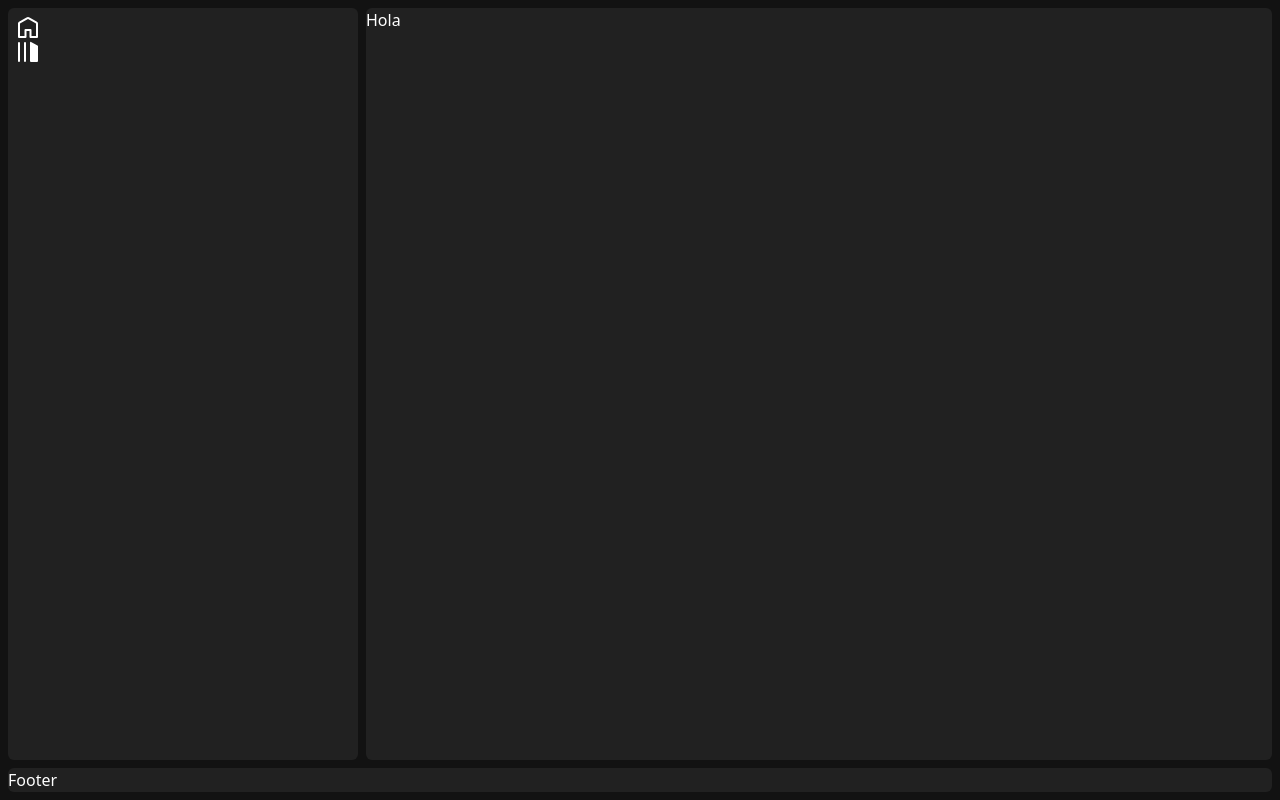
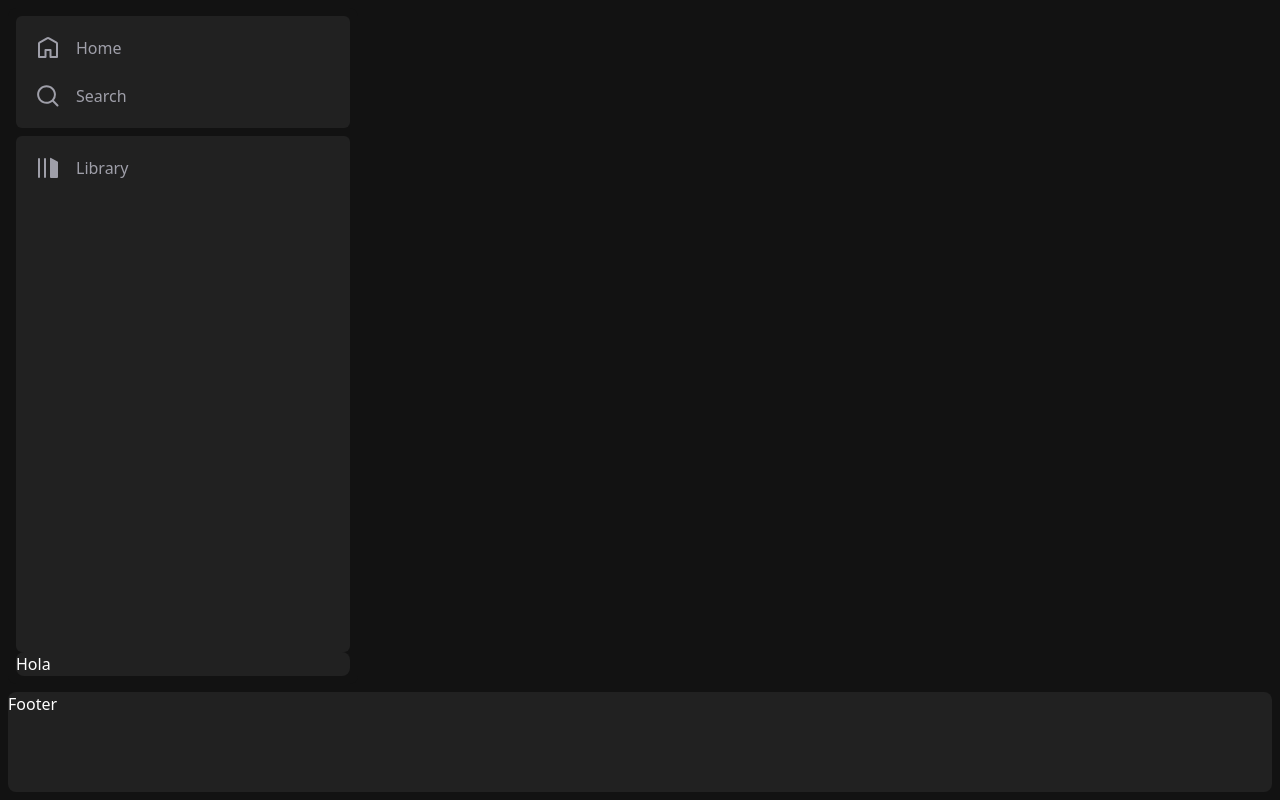
Before and after one commit to helvetios16/spo-clone, a Vue app: page / in a window 1280 px wide. Built offline with nearby package versions, Linux system fonts and the light colour scheme.

Commit message:
feat: add side menu with view svg and title

```diff
--- a/src/components/AsideMenu.vue
+++ b/src/components/AsideMenu.vue
@@ -1,6 +1,22 @@
 <script setup lang="ts">
 import HomeIcon from '@/assets/icons/HomeIcon.vue';
 import LibraryIcon from '@/assets/icons/LibraryIcon.vue';
+import SearchIcon from '@/assets/icons/SearchIcon.vue';
+import SideMenuItem from './SideMenuItem.vue';
 </script>
 
-<template><HomeIcon /><LibraryIcon /></template>
+<template>
+  <nav class="flex flex-col flex-1 gap-2">
+    <div class="bg-theme-black-secondary rounded-md p-2">
+      <ul>
+        <SideMenuItem :icon="HomeIcon" title="Home" link="/" />
+        <SideMenuItem :icon="SearchIcon" title="Search" link="/" />
+      </ul>
+    </div>
+    <div class="bg-theme-black-secondary rounded-md p-2 flex-1">
+      <ul>
+        <SideMenuItem :icon="LibraryIcon" title="Library" link="/" />
+      </ul>
+    </div>
+  </nav>
+</template>
--- /dev/null
+++ b/src/components/SideMenuItem.vue
@@ -0,0 +1,21 @@
+<template>
+  <li>
+    <a
+      class="flex gap-4 text-zinc-400 hover:text-zinc-100 items-center py-3 px-3 font-medium transition duration-300"
+      v-bind:href="`${link}`"
+    >
+      <component :is="icon" />
+      <span>{{ title }}</span>
+    </a>
+  </li>
+</template>
+
+<script setup lang="ts">
+import { type Component } from 'vue';
+
+defineProps<{
+  icon: Component;
+  title: string;
+  link: string;
+}>();
+</script>
--- a/src/layout/LandingLayout.vue
+++ b/src/layout/LandingLayout.vue
@@ -6,12 +6,12 @@ import AsideMenu from '@/components/AsideMenu.vue';
   <body>
     <div id="app" class="relative h-screen p-2 gap-2 w-screen bg-theme-black-primary">
       <aside
-        class="[grid-area:aside] flex-col flex overflow-y-auto bg-theme-black-secondary rounded-md p-2"
+        class="[grid-area:aside] flex-col flex overflow-y-auto bg-theme-black-primary rounded-lg p-2"
       >
         <AsideMenu />
+        <main class="[grid-area:main] bg-theme-black-secondary rounded-lg"><RouterView /></main>
       </aside>
-      <main class="[grid-area:main] bg-theme-black-secondary rounded-md"><RouterView /></main>
-      <footer class="[grid-area:player] flex flex-col bg-theme-black-secondary rounded-md">
+      <footer class="[grid-area:player] min-h-[100px] bg-theme-black-secondary rounded-lg">
         Footer
       </footer>
     </div>
@@ -27,4 +27,9 @@ import AsideMenu from '@/components/AsideMenu.vue';
   overflow: hidden;
   color: white;
 }
+html {
+  background-color: var(--theme-black-primary);
+}
 </style>
+
+// agregar fuentes, data de musica, colores y musica mp3 y fuente woff2
```
